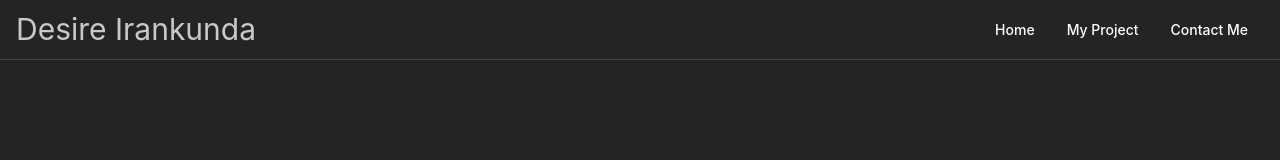
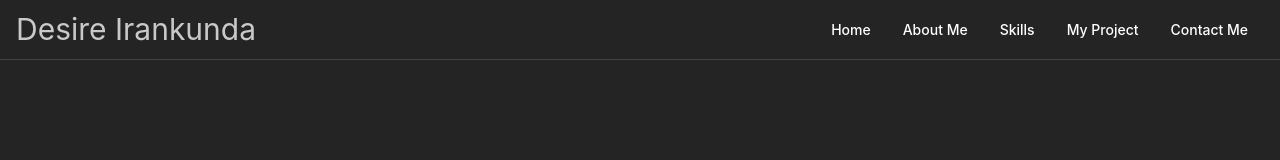
Before and after one commit to Deewiliams/My-portfolio, a React (Vite) app: page / in a window 1280 px wide. Shown: the top 160 px of the page. Built offline with nearby package versions, Linux system fonts and the light colour scheme.

Commit message:
cleaned the code

```diff
--- a/src/App.tsx
+++ b/src/App.tsx
@@ -15,7 +15,7 @@ function App() {
       <div id="landing">
         <LandingPage />
       </div>
-      <div id="aboutMe">
+      <div id="about_me">
         <AboutMe />
       </div>
       <div id="skills">
--- a/src/component/header/Header.tsx
+++ b/src/component/header/Header.tsx
@@ -1,12 +1,8 @@
-import { IconChevronDown } from "@tabler/icons-react";
-import { Box, Group, HoverCard, Center, Divider, Text } from "@mantine/core";
+import { Box, Group, Text } from "@mantine/core";
 import { Link } from "react-scroll"; // Import Link from react-scroll
-import { useMantineTheme } from "@mantine/core";
 import classes from "./Header.module.css";
 
 export function Header() {
-  const theme = useMantineTheme();
-
   return (
     <Box pb={120}>
       <header className={classes.header}>
@@ -21,8 +17,23 @@ export function Header() {
             >
               Home
             </Link>
+            <Link
+              to="about_me" // The ID of the Project section
+              smooth={true}
+              duration={500}
+              className={classes.link}
+            >
+              About Me
+            </Link>
 
-
+            <Link
+              to="skills" // The ID of the Project section
+              smooth={true}
+              duration={500}
+              className={classes.link}
+            >
+              Skills
+            </Link>
 
             <Link
               to="projects" // The ID of the Project section
```
